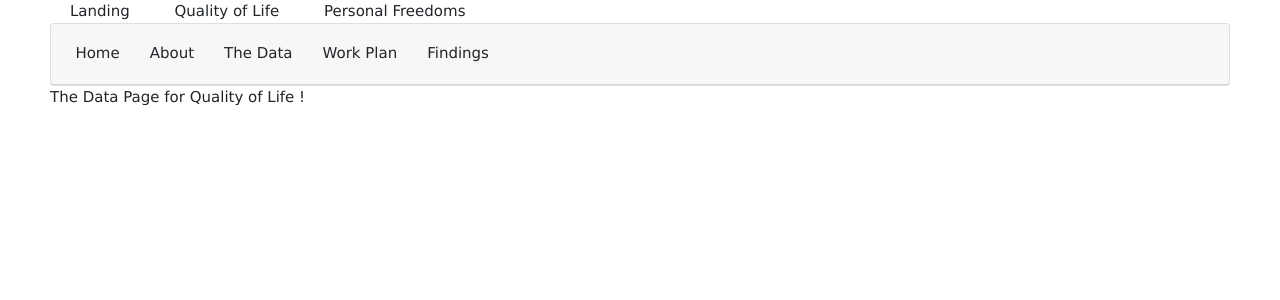
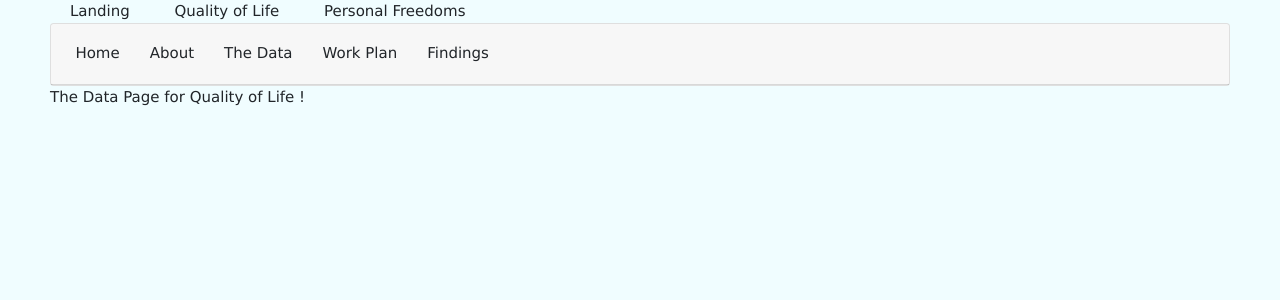
Before and after one commit to LHarrison36/DH125-Final-Project, a Jekyll site: the page built from Data2.md, in a window 1280 px wide. Shown: the top 300 px of the page. Built offline with Jekyll 4.4.1, drawn with Linux system fonts in a browser that asks for light colours.

Commit message:
Update template.html

```diff
--- a/_layouts/template.html
+++ b/_layouts/template.html
@@ -29,6 +29,15 @@
 
 
 {% if page.title == "Personal Freedoms" %}
+<style>
+
+    body {
+      background-color: #F0FDFF;
+      padding-left: 50px;
+      padding-right: 50px;
+    }
+
+</style>
   <div class="card text-center">
       <div class="card-header">
         <ul class="nav nav-pills card-header-pills">
@@ -54,6 +63,15 @@
 
 
 {% if page.filename == "About3" %}
+<style>
+
+    body {
+      background-color: #F0FDFF;
+      padding-left: 50px;
+      padding-right: 50px;
+    }
+
+</style>
   <div class="card text-center">
       <div class="card-header">
         <ul class="nav nav-pills card-header-pills">
@@ -78,6 +96,15 @@
 {% endif %}
 
 {% if page.filename == "Data3" %}
+<style>
+
+    body {
+      background-color: #F0FDFF;
+      padding-left: 50px;
+      padding-right: 50px;
+    }
+
+</style>
   <div class="card text-center">
       <div class="card-header">
         <ul class="nav nav-pills card-header-pills">
@@ -103,6 +130,15 @@
 
 
 {% if page.filename == "Plan3" %}
+<style>
+
+    body {
+      background-color: #F0FDFF;
+      padding-left: 50px;
+      padding-right: 50px;
+    }
+
+</style>
   <div class="card text-center">
       <div class="card-header">
         <ul class="nav nav-pills card-header-pills">
@@ -128,6 +164,15 @@
 
 
 {% if page.filename == "Findings3" %}
+<style>
+
+    body {
+      background-color: #F0FDFF;
+      padding-left: 50px;
+      padding-right: 50px;
+    }
+
+</style>
   <div class="card text-center">
       <div class="card-header">
         <ul class="nav nav-pills card-header-pills">
@@ -161,6 +206,15 @@
 
 
 {% if page.title == "Quality of Life" %}
+<style>
+
+    body {
+      background-color: #F0FDFF;
+      padding-left: 50px;
+      padding-right: 50px;
+    }
+
+</style>
   <div class="card text-center">
       <div class="card-header">
         <ul class="nav nav-pills card-header-pills">
@@ -186,6 +240,15 @@
 
 
 {% if page.filename == "About2" %}
+<style>
+
+    body {
+      background-color: #F0FDFF;
+      padding-left: 50px;
+      padding-right: 50px;
+    }
+
+</style>
   <div class="card text-center">
       <div class="card-header">
         <ul class="nav nav-pills card-header-pills">
@@ -210,6 +273,15 @@
 {% endif %}
 
 {% if page.filename == "Data2" %}
+<style>
+
+    body {
+      background-color: #F0FDFF;
+      padding-left: 50px;
+      padding-right: 50px;
+    }
+
+</style>
   <div class="card text-center">
       <div class="card-header">
         <ul class="nav nav-pills card-header-pills">
@@ -235,6 +307,15 @@
 
 
 {% if page.filename == "Plan2" %}
+<style>
+
+    body {
+      background-color: #F0FDFF;
+      padding-left: 50px;
+      padding-right: 50px;
+    }
+
+</style>
   <div class="card text-center">
       <div class="card-header">
         <ul class="nav nav-pills card-header-pills">
@@ -260,6 +341,15 @@
 
 
 {% if page.filename == "Findings2" %}
+<style>
+
+    body {
+      background-color: #F0FDFF;
+      padding-left: 50px;
+      padding-right: 50px;
+    }
+
+</style>
   <div class="card text-center">
       <div class="card-header">
         <ul class="nav nav-pills card-header-pills">
```
